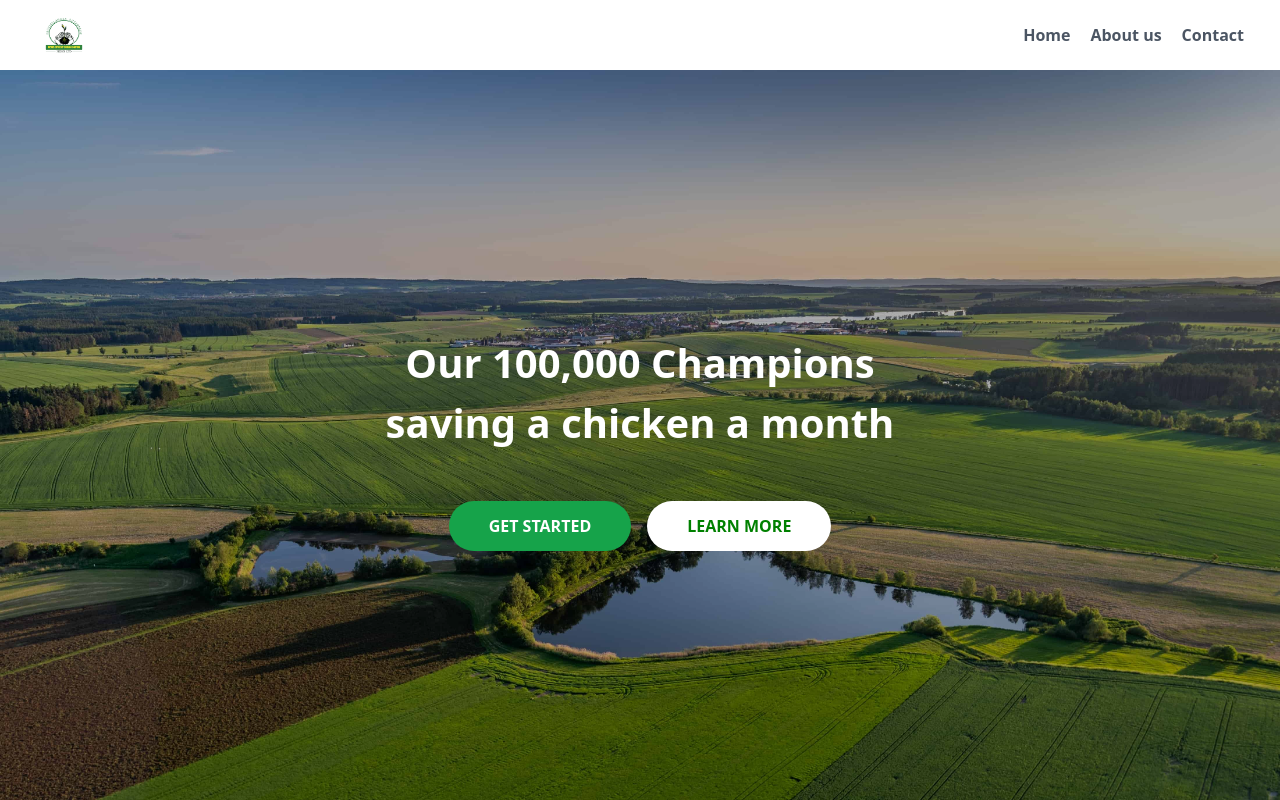
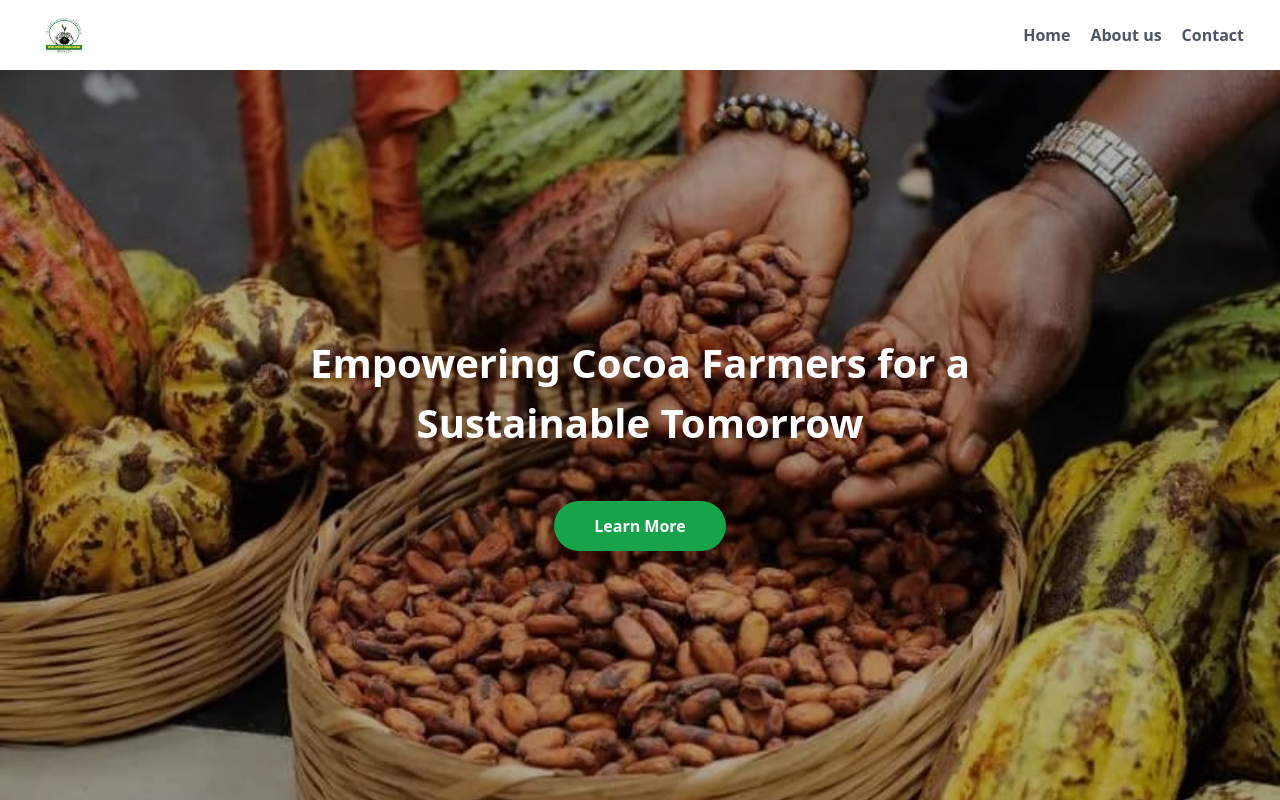
Before and after one commit to opeCre8tivia/TDD-PEDOI, a Next.js app: page / in a window 1280 px wide. Shown: the top 800 px of the page. Built offline with nearby package versions, Linux system fonts and the light colour scheme.

Commit message:
fix hero section

```diff
--- a/components/CircleList/index.tsx
+++ b/components/CircleList/index.tsx
@@ -47,7 +47,7 @@ const CircleList = () => {
   );
 
   return (
-    <div className="w-full h-fit bg-gray-200 md:flex justify-center md:justify-around gap-10  flex-wrap relative">
+    <div className="w-full h-fit bg-gray-200 hidden md:flex justify-center md:justify-around gap-10  flex-wrap relative">
       {list && list.map((item, index) => <RoundDiv item={item} key={index} />)}
     </div>
   );
--- a/components/Hero/index.tsx
+++ b/components/Hero/index.tsx
@@ -5,23 +5,24 @@ import BlockButton from "../BlockButton";
 
 const Hero = () => {
   return (
-    <div className="w-full h-fit md:min-h-[100vh] relative bg-[url('/assets/farm-two.jpg')] bg-no-repeat bg-cover ">
+    <div className="w-full h-fit md:min-h-[100vh] relative bg-[url('/assets/cocoa_hero_image.jpeg')] bg-no-repeat bg-cover ">
       <div className="w-full h-fit md:h-[100vh] bg-[rgba(0,0,0,0.3)]  flex flex-col justify-center items-center pt-10 pb-20 ">
-        <div className=" w-[80%] md:w-[40%] mb-8 text-[25px] md:text-[40px] font-extrabold  text-white text-center">
-          Our 100,000 Champions saving a chicken a month
+        <div className=" w-[90%] md:w-[60%] mb-8 text-[25px] md:text-[40px] font-extrabold  text-white text-center">
+          {/* Join the 100,000 Champions putting Cocoa at the forefront */}
+          Empowering Cocoa Farmers for a Sustainable Tomorrow
         </div>
         {/* two btn container */}
         <div className="w-full h-auto flex  flex-wrap justify-center gap-4 items-center ">
           <BlockButton
             onClick={() => console.log("cliq")}
-            title="GET STARTED"
+            title="Learn More"
           />
-          <BlockButton
+          {/* <BlockButton
             onClick={() => console.log("cliq")}
             title="LEARN MORE"
             classNames="bg-white text-green-600 hover:bg-gray-300"
             styles={{ color: "green" }}
-          />
+          /> */}
         </div>
       </div>
     </div>
```
Also changed, not shown: public/assets/cocoa_hero_image.jpeg (added).
